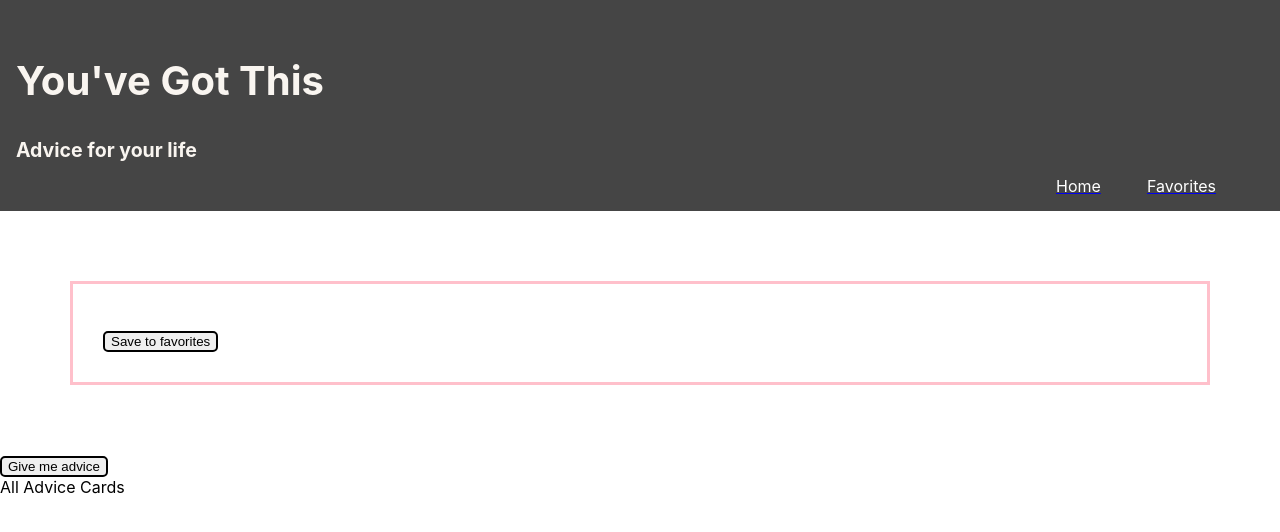
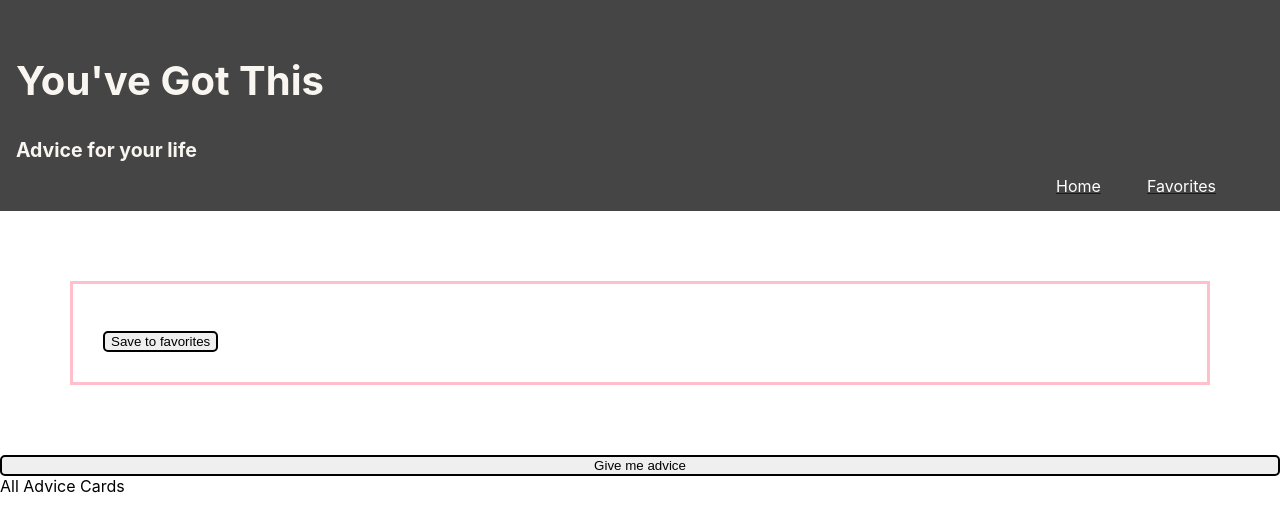
Before and after one commit to AliNooner/Advice-Is-Nice, a React (Create React App) app: page / in a window 1280 px wide. Shown: the top 532 px of the page. Built offline with nearby package versions, Linux system fonts and the light colour scheme.

Commit message:
Add mountain image

```diff
--- a/src/Components/App/App.css
+++ b/src/Components/App/App.css
@@ -1,4 +1,4 @@
-.main {
+main {
   display: flex;
   flex-direction: column;
   justify-content: center;
```
Also changed, not shown: src/Components/App/App.js (+1 -14 lines), src/Components/Images/moutain.png (added).
